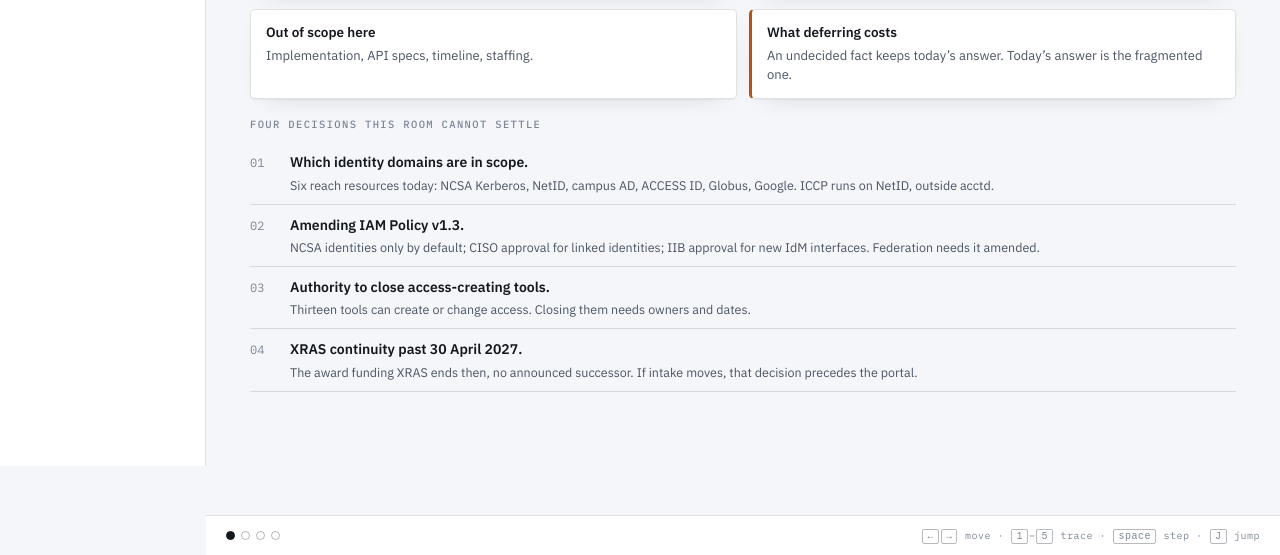
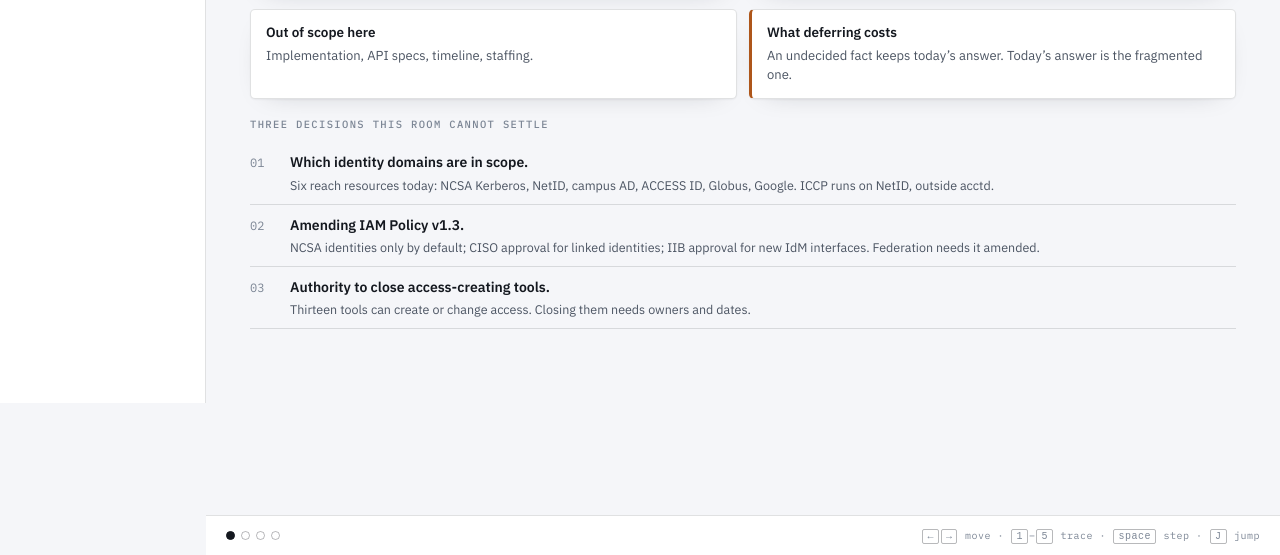
Before and after one commit to keeley4/iam_access_modernization_discovery, a plain HTML site: page v3/index.html in a window 1280 px wide. Shown: the part 245-800 px from the top of the page. Drawn offline with nearby package versions, Linux system fonts and the light colour scheme.

Commit message:
v3: remove XRAS continuity from sponsor decisions
Handled separately. Slide 1 now lists three decisions.

```diff
--- a/v3/index.html
+++ b/v3/index.html
@@ -431,12 +431,11 @@ table.ep td.m b{color:var(--identity);font-weight:500}
           <div class="card hi"><h4>What deferring costs</h4><p>An undecided fact keeps today&#8217;s answer. Today&#8217;s answer is the fragmented one.</p></div>
         </div>
 
-        <h2 class="sec">Four decisions this room cannot settle</h2>
+        <h2 class="sec">Three decisions this room cannot settle</h2>
         <div class="qlist">
           <div class="qrow"><span class="qn">01</span><div><div class="qt">Which identity domains are in scope.</div><div class="qs">Six reach resources today: NCSA Kerberos, NetID, campus AD, ACCESS ID, Globus, Google. ICCP runs on NetID, outside acctd.</div></div></div>
           <div class="qrow"><span class="qn">02</span><div><div class="qt">Amending IAM Policy v1.3.</div><div class="qs">NCSA identities only by default; CISO approval for linked identities; IIB approval for new IdM interfaces. Federation needs it amended.</div></div></div>
           <div class="qrow"><span class="qn">03</span><div><div class="qt">Authority to close access-creating tools.</div><div class="qs">Thirteen tools can create or change access. Closing them needs owners and dates.</div></div></div>
-          <div class="qrow"><span class="qn">04</span><div><div class="qt">XRAS continuity past 30 April 2027.</div><div class="qs">The award funding XRAS ends then, no announced successor. If intake moves, that decision precedes the portal.</div></div></div>
         </div>
       </section>
 
```
